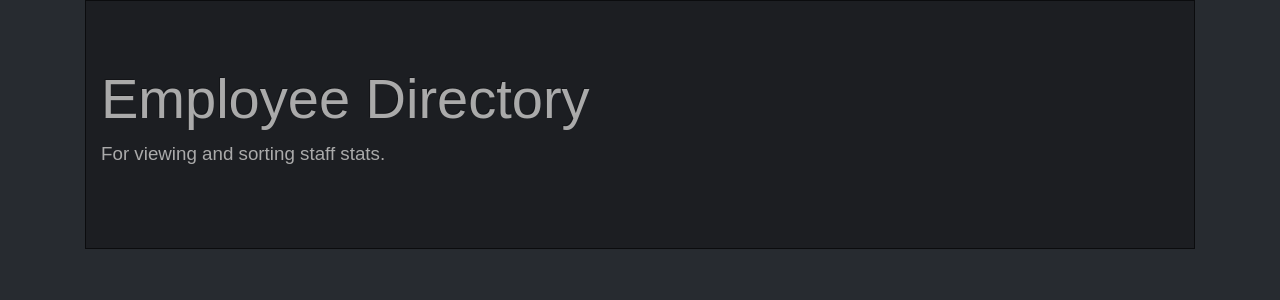
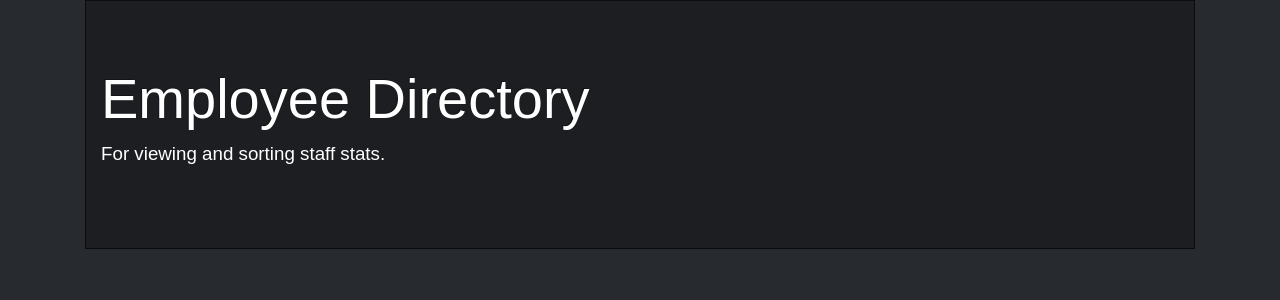
Before and after one commit to Joey-Sisk/employee-directory, a React (Create React App) app: page / in a window 1280 px wide. Shown: the top 300 px of the page. Built offline with nearby package versions, Linux system fonts and the light colour scheme; no server answers.

Commit message:
updated styles to improve visuals for app

```diff
--- a/src/components/Jumbotron/index.js
+++ b/src/components/Jumbotron/index.js
@@ -6,8 +6,8 @@ function Jumbotron() {
   return (
     <div className="jumbotron jumbotron-fluid">
       <div className="container">
-        <h1 className="display-4">Employee Directory</h1>
-        <p className="lead">For viewing and sorting staff stats.</p>
+        <h1 className="display-4 text-white">Employee Directory</h1>
+        <p className="lead text-white">For viewing and sorting staff stats.</p>
       </div>
     </div>
   );
--- a/src/components/SearchBar/index.js
+++ b/src/components/SearchBar/index.js
@@ -4,8 +4,9 @@ function SearchBar(props) {
   return (
     <input // this should probably be moved to its own component
       type="text"
-      placeholder="Enter item to be searched"
+      placeholder="Search Table"
       onChange={(e) => props.searchSpace(e)}
+      className="mb-4"
     />
   );
 }
--- a/src/components/Table/index.js
+++ b/src/components/Table/index.js
@@ -63,15 +63,16 @@ const Table = () => {
     <div>
       <SearchBar searchSpace={searchSpace} />
 
-      <table className="table" id="myTable">
+      <table className="table table-striped" id="myTable">
         <thead>
           <tr>
             {/* <th scope="col">#</th> */}
+            <th scope="col">#</th>
             <th scope="col">First Name</th>
             <th scope="col">Last Name</th>
             <th scope="col">Location</th>
             <th scope="col">
-              Age
+              Age{" "}
               <button onClick={onSortChange}>
                 <i className={`fas fa-${sortTypes[currentSort].class}`} />
               </button>
@@ -95,7 +96,10 @@ const Table = () => {
               return (
                 <tr keys={data.email}>
                   {/* <th scope="row"></th> */}
-                  <th scope="row">{data.name.first}</th>
+                  <th scope="row">
+                    <img src={data.picture.thumbnail} alt="headshot"></img>
+                  </th>
+                  <td>{data.name.first}</td>
                   <td>{data.name.last}</td>
                   <td>{`${data.location.city}, ${data.location.state}`}</td>
                   <td>{data.dob.age}</td>
```
